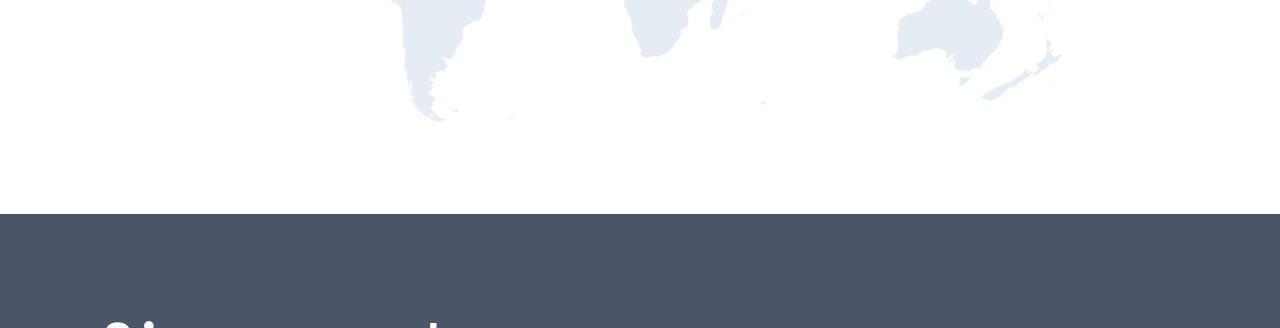
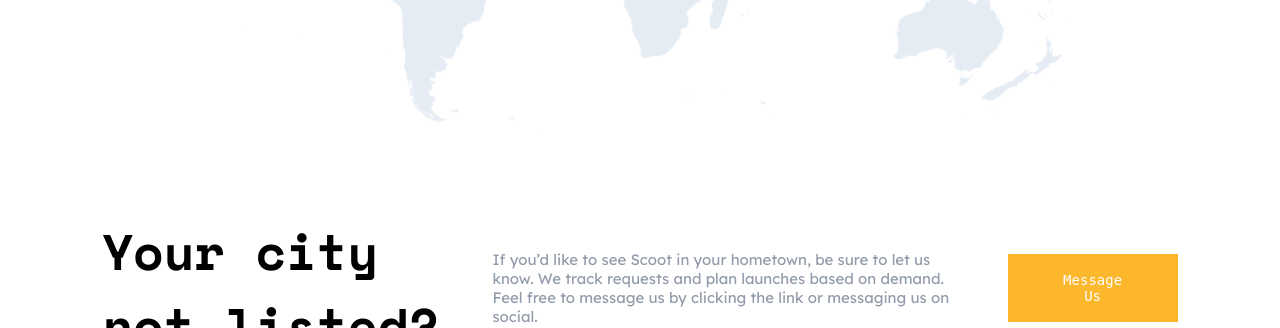
Before and after one commit to BurhanMullamitha/Scoot-Website, a website: page locations.html in a window 1280 px wide. Shown: the part 641-969 px from the top of the page. Drawn offline with nearby package versions, Linux system fonts and the light colour scheme.

Commit message:
Finished Locations page

```diff
--- a/locations.html
+++ b/locations.html
@@ -4,7 +4,7 @@
     <meta charset="UTF-8">
     <meta name="viewport" content="width=device-width, initial-scale=1.0">
     <meta http-equiv="X-UA-Compatible" content="ie=edge">
-    <link rel="icon" type="image/png" sizes="32x32" href="./images/favicon-32x32.png">
+    <link rel="icon" type="image/png" sizes="32x32" href="./assets/favicon-32x32.png">
     <link rel="stylesheet" href="css/style.css">
     <link href="https://stackpath.bootstrapcdn.com/font-awesome/4.7.0/css/font-awesome.min.css" rel="stylesheet" integrity="sha384-wvfXpqpZZVQGK6TAh5PVlGOfQNHSoD2xbE+QkPxCAFlNEevoEH3Sl0sibVcOQVnN" crossorigin="anonymous">
     <link href="https://fonts.googleapis.com/css2?family=Lexend+Deca&family=Space+Mono:wght@400;700&display=swap" rel="stylesheet">
@@ -39,6 +39,16 @@
         </div>
     </section>
 
+    <section class="location-request">
+        <h2 class="heading-2">Your city not listed?</h2>
+        <p class="location-request__content">
+            If you’d like to see Scoot in your hometown, be sure to let us know. We track requests and plan launches based on demand. Feel free to message us by clicking the link or messaging us on social.
+        </p>
+        <form action="#">
+            <button class="btn btn--request">Message Us</button>
+        </form>
+    </section>
+
     <section class="cta">
         <h2 class="heading-2">Sign up and Scoot off today</h2>
         <div class="cta__buttons">
--- a/sass/base/_base.scss
+++ b/sass/base/_base.scss
@@ -12,6 +12,8 @@ html {
 
 body {
     box-sizing: border-box;
+    max-width: 190em;
+    margin: auto;
 
     & > * {
         overflow: hidden;
--- a/sass/pages/_locations.scss
+++ b/sass/pages/_locations.scss
@@ -67,3 +67,23 @@
         &--jakarta { top: 47%; right: 18%; }
     }
 }
+
+.location-request {
+    padding: 0rem 8vw 5rem 8vw;
+    display: grid;
+    grid-template-columns: minmax(35rem, 1fr) 3fr 1fr;
+    // grid-template-columns: 1fr;
+    grid-gap: 4rem;
+    align-items: center;
+    justify-items: center;
+    // justify-content: center;
+
+    &__content {
+        font-size: 1.5rem;
+        color: $color-dim-grey;
+    }
+}
+
+.btn--request {
+    width: 17rem;
+}
```
Also changed, not shown: about.html (+1 -1 lines), careers.html (+1 -1 lines), index.html (+1 -1 lines), css/style.css.
